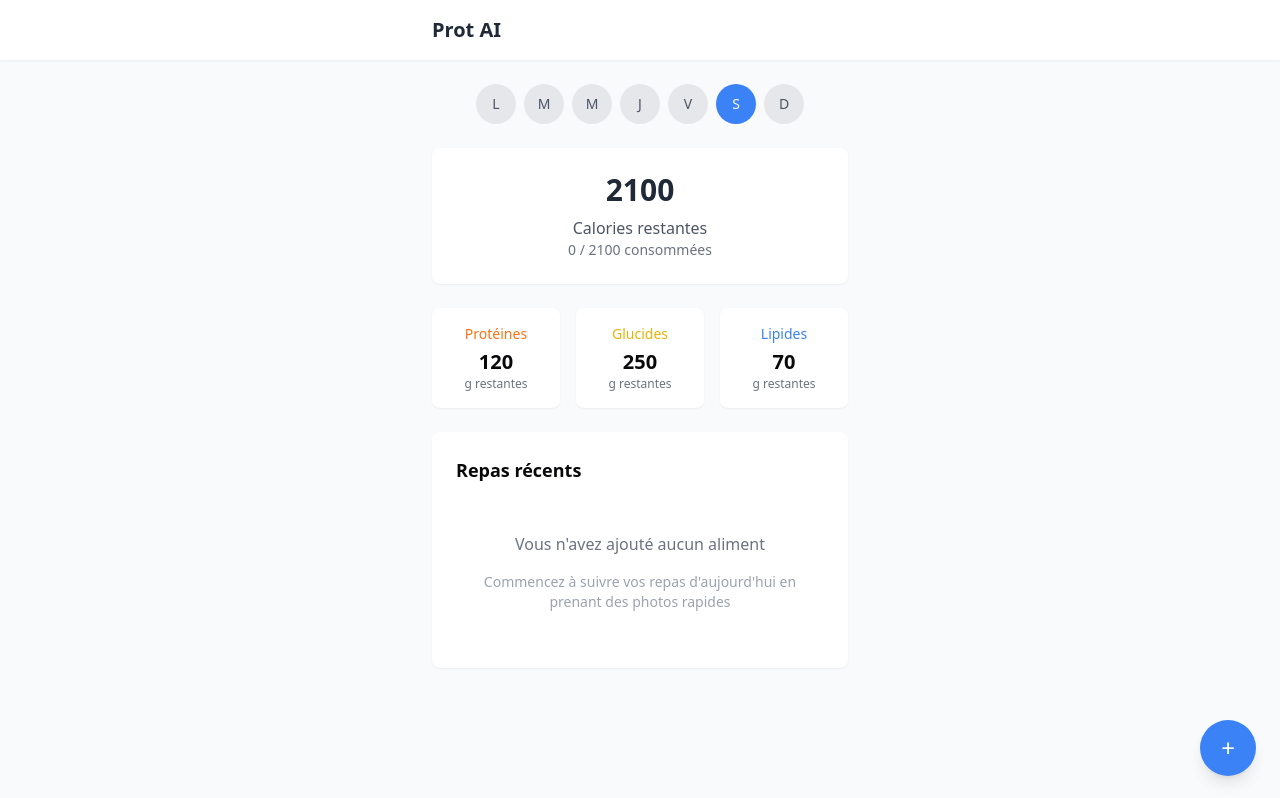
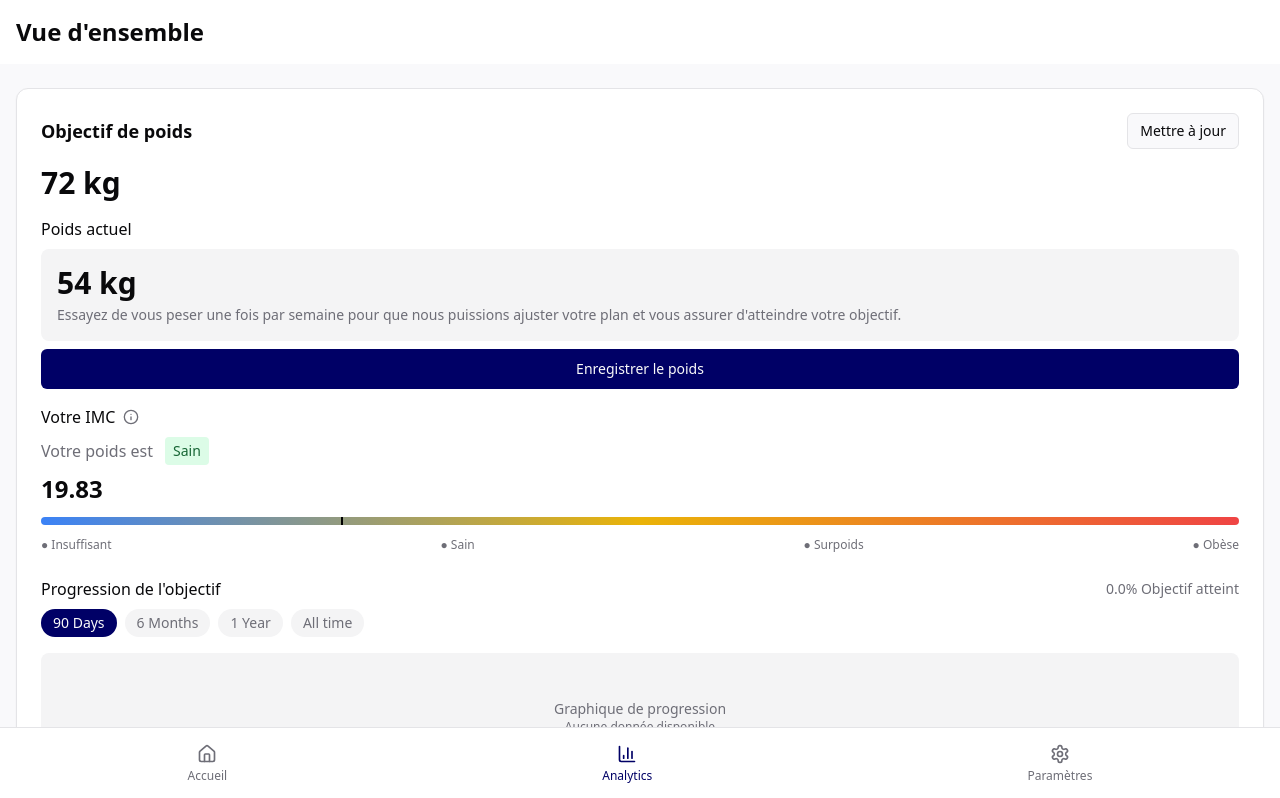
Before and after one commit to Oumar-pro/prot-ai-tracker-fr, a React (Vite) app: page /analytics in a window 1280 px wide. Shown: the top 798 px of the page. Built offline with nearby package versions, Linux system fonts and the light colour scheme.

Commit message:
Reverted to commit 01ab7f9f1c5d3056c3762ac67f010fa95fb260b8

```diff
--- a/src/App.tsx
+++ b/src/App.tsx
@@ -1,16 +1,31 @@
-// src/App.tsx
-import React from 'react';
-import HomePage from './components/HomePage'; // Importez votre nouveau composant HomePage
-// Assurez-vous d'importer votre fichier CSS global si vous en avez un pour Tailwind.
-// D'après votre structure, il devrait s'agir de index.css ou App.css.
-import './index.css'; // Ou le chemin vers votre fichier CSS principal si différent
+import { Toaster } from "@/components/ui/toaster";
+import { Toaster as Sonner } from "@/components/ui/sonner";
+import { TooltipProvider } from "@/components/ui/tooltip";
+import { QueryClient, QueryClientProvider } from "@tanstack/react-query";
+import { BrowserRouter, Routes, Route } from "react-router-dom";
+import Home from "./pages/Home";
+import Analytics from "./pages/Analytics";
+import Settings from "./pages/Settings";
+import NotFound from "./pages/NotFound";
 
-function App() {
-  // Pour une application React/Vite simple, nous rendons directement le composant HomePage.
-  // Si vous ajoutez un routeur plus tard (ex: React Router DOM), ce fichier serait l'endroit pour le configurer.
-  return (
-    <HomePage />
-  );
-}
+const queryClient = new QueryClient();
+
+const App = () => (
+  <QueryClientProvider client={queryClient}>
+    <TooltipProvider>
+      <Toaster />
+      <Sonner />
+      <BrowserRouter>
+        <Routes>
+          <Route path="/" element={<Home />} />
+          <Route path="/analytics" element={<Analytics />} />
+          <Route path="/settings" element={<Settings />} />
+          {/* ADD ALL CUSTOM ROUTES ABOVE THE CATCH-ALL "*" ROUTE */}
+          <Route path="*" element={<NotFound />} />
+        </Routes>
+      </BrowserRouter>
+    </TooltipProvider>
+  </QueryClientProvider>
+);
 
 export default App;
```
